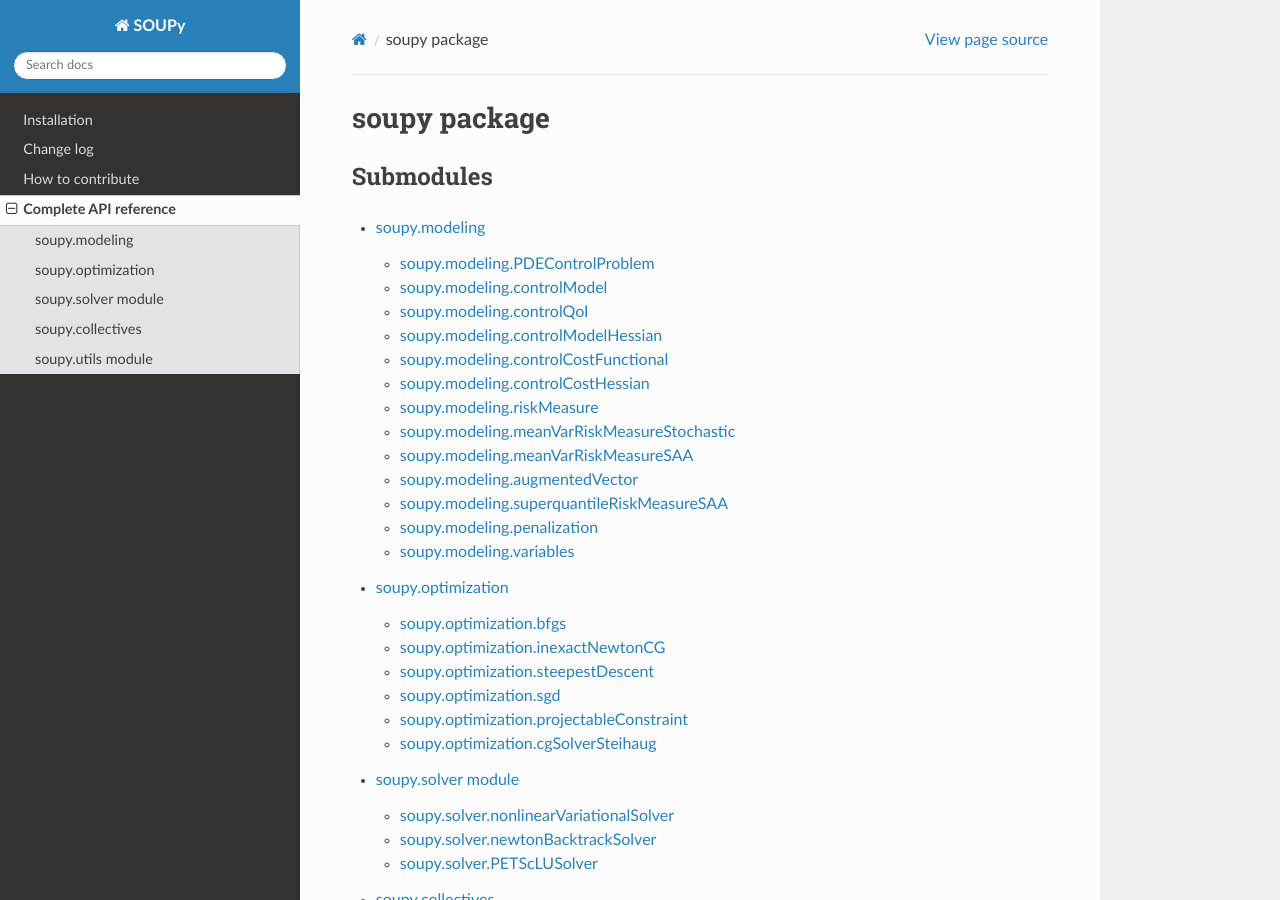
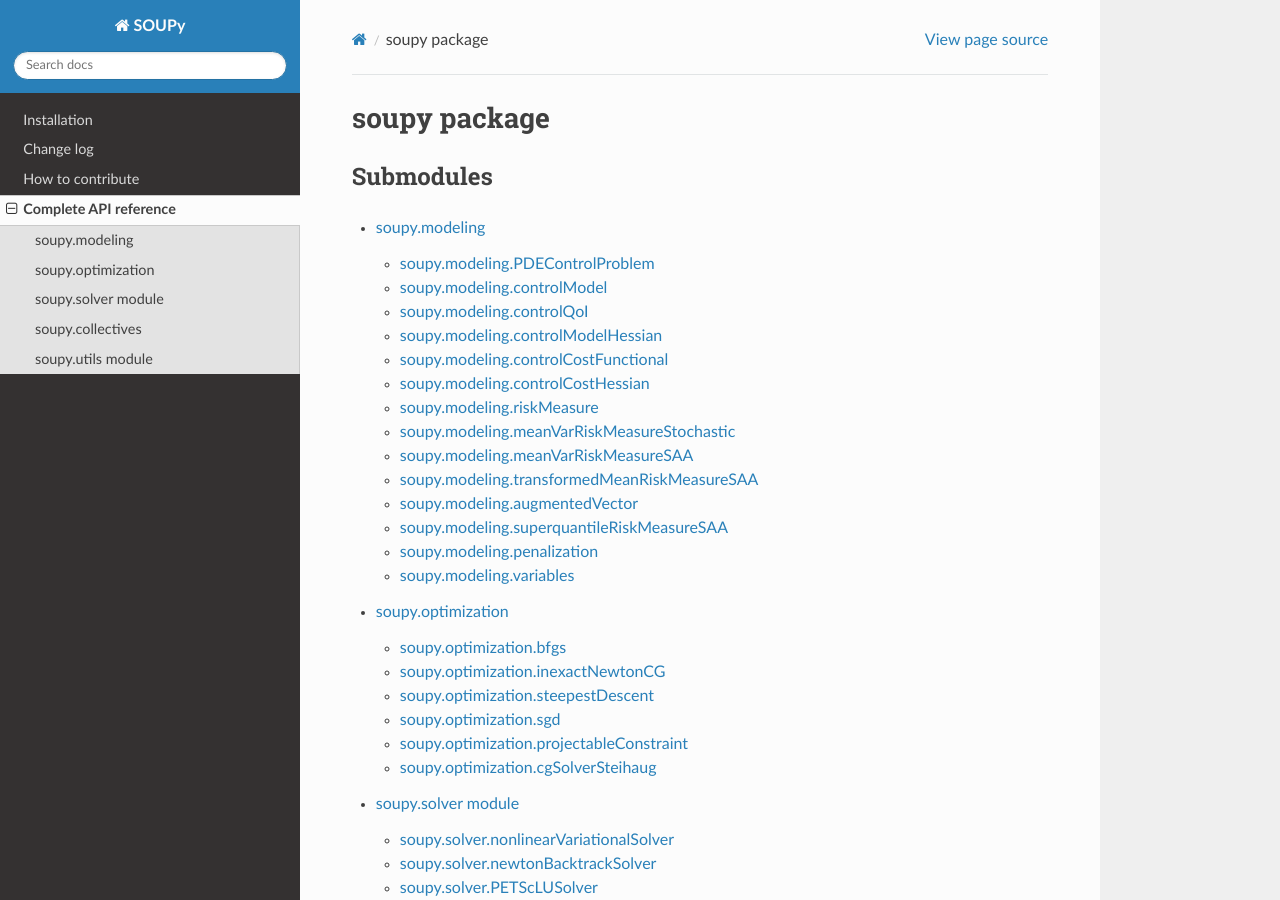
Before and after one commit to hippylib/soupy, a Sphinx documentation site: the page built from doc/soupy.rst, in a window 1280 px wide and 900 px high. Built offline with Sphinx 7.4.7 and the Read the Docs theme 2.0.0, drawn with Linux system fonts in a browser that asks for light colours.

Commit message:
updated documentation

```diff
--- a/doc/soupy.modeling.rst
+++ b/doc/soupy.modeling.rst
@@ -79,6 +79,15 @@ soupy.modeling.meanVarRiskMeasureSAA
     :show-inheritance:
 
 
+soupy.modeling.transformedMeanRiskMeasureSAA
+---------------------------------------------
+
+.. automodule:: soupy.modeling.transformedMeanRiskMeasureSAA
+    :members:
+    :undoc-members:
+    :show-inheritance:
+
+
 soupy.modeling.augmentedVector
 -------------------------------------------
 
@@ -104,7 +113,6 @@ soupy.modeling.penalization
     :show-inheritance:
 
 
-
 soupy.modeling.variables
 -------------------------------------------
 
```
